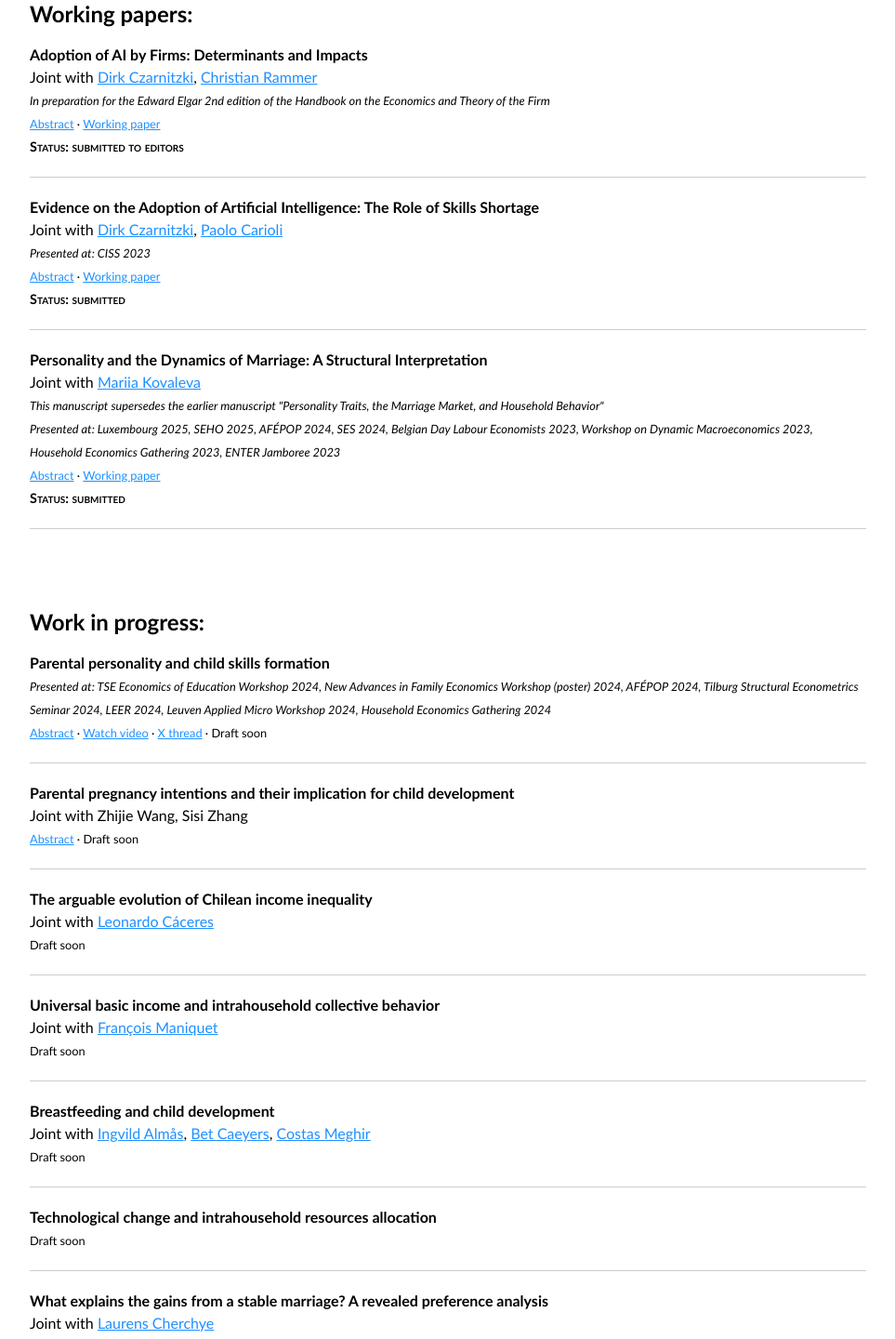
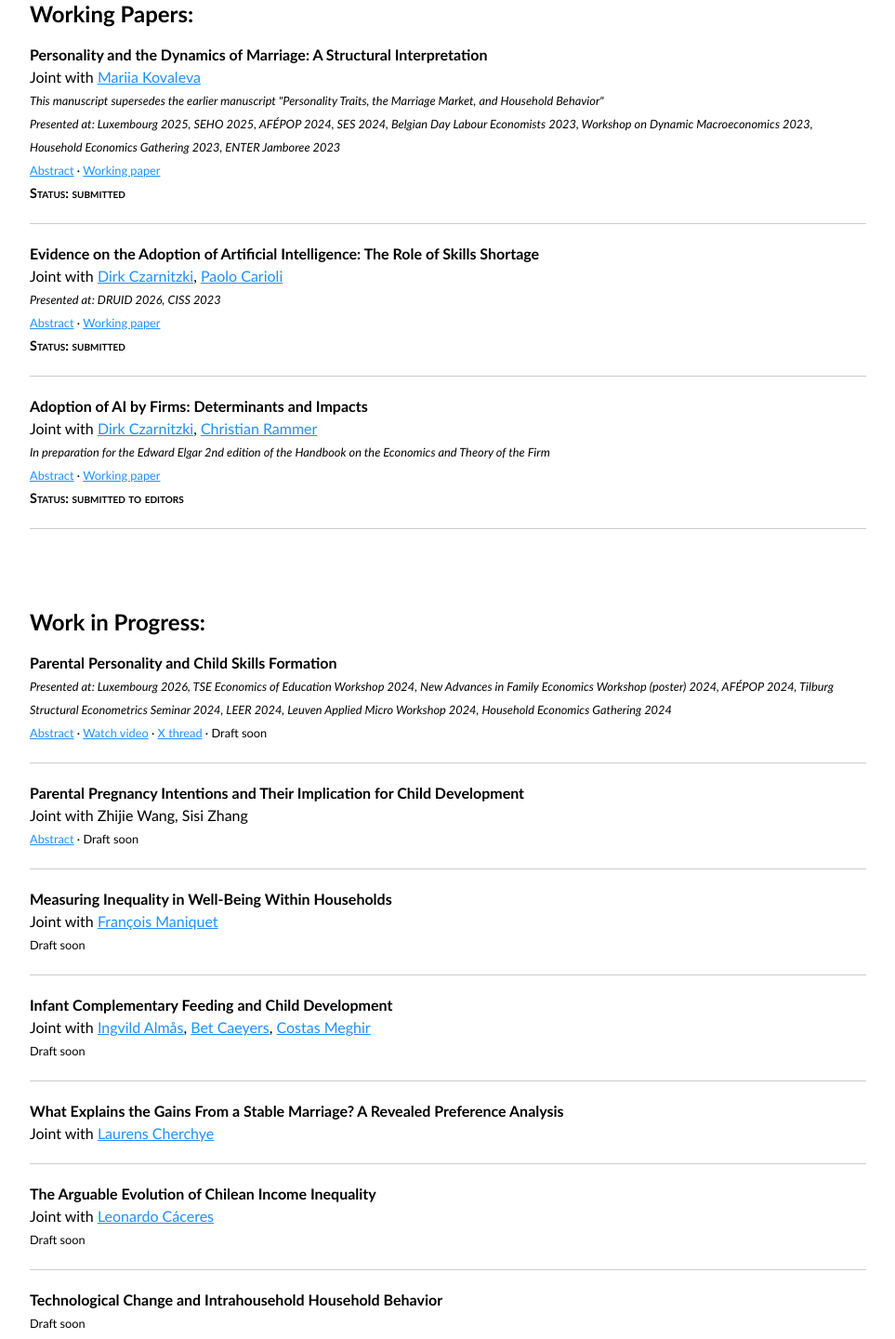
Before and after one commit to gaston-fernandez/gaston-fernandez.github.io, a plain HTML site: page research.html in a window 1280 px wide. Shown: the part 640-2080 px from the top of the page at 93% size, without its empty margins (158-1121 px from the left). Drawn offline with Linux system fonts and the light colour scheme.

Commit message:
Update research.html

```diff
--- a/research.html
+++ b/research.html
@@ -143,8 +143,29 @@ Joint with <a class="two" href="https://scholar.google.com/citations?user=0_DQKh
 
 </br>
 </br>
-<h2 id="work-in-progress">Working papers:</h2>
+<h2 id="work-in-progress">Working Papers:</h2>
 
+
+<p>
+<strong>Personality and the Dynamics of Marriage: A Structural Interpretation</strong><br>
+Joint with <a class="two" href="https://www.mariiakovaleva.com/index.html" target="_blank">Mariia Kovaleva</a><br>
+<em><span style="font-size: 80%;"> This manuscript supersedes the earlier manuscript "Personality Traits, the Marriage Market, and Household Behavior" </span>  </em><br>
+<em><span style="font-size: 80%;"> Presented at: Luxembourg 2025, SEHO 2025, AFÉPOP 2024, SES 2024, Belgian Day Labour Economists 2023, Workshop on Dynamic Macroeconomics 2023, Household Economics Gathering 2023, ENTER Jamboree 2023</span>  </em><br>
+<span style="font-size: 80%;"><a href="javascript:void(0);" onclick="toggleAbstract('abstract5')">Abstract</a> · <a class="two" href="files/dp18519.pdf" target="_blank">Working paper</a> </span><br>
+<span style="font-size: 90%;" id="petite-caps"><strong>Status: submitted</strong> </span>
+<div id="abstract5" style="display:none; font-size: 80%;">We develop an empirical framework to analyze the dynamic effect of personality traits in marriage market patterns and intrahousehold decisions. We exploit detailed information at the individual level from the HILDA survey about consumption, labor supply, time use, and personality traits (as measured by the Big Five). First, we document that personality types are related to marital and divorce patterns, time allocated to both market and non-market labor activities, and the evolution of earnings. To rationalize these empirical facts, we build a life-cycle model that integrates endogenous household formation and collective household choices under limited commitment. Our framework allows personality to affect both wage processes and individual preferences. In the latter, personality traits enter indirectly through household production and the utility of marriage (match quality). We use the estimates of our model to conduct counterfactuals associated with intrahousehold behavior.</div>
+</p>
+<hr class="publication-divider">
+
+<p>
+<strong>Evidence on the Adoption of Artificial Intelligence: The Role of Skills Shortage</strong><br>
+Joint with <a class="two" href="https://scholar.google.com/citations?user=0_DQKhUAAAAJ&hl=en&oi=ao" target="_blank">Dirk Czarnitzki</a>, <a class="two" href="https://www.kuleuven.be/wieiswie/en/person/00144520" target="_blank">Paolo Carioli</a> <br>
+<em><span style="font-size: 80%;"> Presented at: DRUID 2026, CISS 2023 </span> </em><br>
+<span style="font-size: 80%;"><a href="javascript:void(0);" onclick="toggleAbstract('abstract4')">Abstract</a> · <a class="two" href="/files/dp18793.pdf" target="_blank">Working paper</a> </span><br>
+<span style="font-size: 90%;" id="petite-caps"><strong>Status: submitted</strong> </span>
+<div id="abstract4" style="display:none; font-size: 80%;">Artificial Intelligence (AI) is considered to be the next general-purpose technology, with the potential of performing tasks commonly requiring human capabilities. While it is commonly feared that AI replaces labor and disrupts jobs, we instead investigate the potential of AI for overcoming increasingly alarming skills shortages in firms. We exploit unique German survey data from the Mannheim Innovation Panel on both the adoption of AI and the extent to which firms experience scarcity of skills. We measure skills shortage by the number of job vacancies that could not be filled as planned by firms, distinguishing among different types of skills. To account for the potential endogeneity of skills shortage, we also implement instrumental variable estimators. Overall, we find a positive and significant effect of skills shortage on AI adoption, the breadth of AI methods, and the breadth of areas of application of AI. In addition, we find evidence that scarcity of labor with academic education relates to firms exploring and adopting AI.</div>
+</p>
+<hr class="publication-divider">
 
 <p>
 <strong>Adoption of AI by Firms: Determinants and Impacts</strong><br>
@@ -157,83 +178,64 @@ Joint with <a class="two" href="https://scholar.google.com/citations?user=0_DQKh
 <hr class="publication-divider">
 
 
-<p>
-<strong>Evidence on the Adoption of Artificial Intelligence: The Role of Skills Shortage</strong><br>
-Joint with <a class="two" href="https://scholar.google.com/citations?user=0_DQKhUAAAAJ&hl=en&oi=ao" target="_blank">Dirk Czarnitzki</a>, <a class="two" href="https://www.kuleuven.be/wieiswie/en/person/00144520" target="_blank">Paolo Carioli</a> <br>
-<em><span style="font-size: 80%;"> Presented at: CISS 2023 </span> </em><br>
-<span style="font-size: 80%;"><a href="javascript:void(0);" onclick="toggleAbstract('abstract4')">Abstract</a> · <a class="two" href="/files/dp18793.pdf" target="_blank">Working paper</a> </span><br>
-<span style="font-size: 90%;" id="petite-caps"><strong>Status: submitted</strong> </span>
-<div id="abstract4" style="display:none; font-size: 80%;">Artificial Intelligence (AI) is considered to be the next general-purpose technology, with the potential of performing tasks commonly requiring human capabilities. While it is commonly feared that AI replaces labor and disrupts jobs, we instead investigate the potential of AI for overcoming increasingly alarming skills shortages in firms. We exploit unique German survey data from the Mannheim Innovation Panel on both the adoption of AI and the extent to which firms experience scarcity of skills. We measure skills shortage by the number of job vacancies that could not be filled as planned by firms, distinguishing among different types of skills. To account for the potential endogeneity of skills shortage, we also implement instrumental variable estimators. Overall, we find a positive and significant effect of skills shortage on AI adoption, the breadth of AI methods, and the breadth of areas of application of AI. In addition, we find evidence that scarcity of labor with academic education relates to firms exploring and adopting AI.</div>
-</p>
-<hr class="publication-divider">
-
-<p>
-<strong>Personality and the Dynamics of Marriage: A Structural Interpretation</strong><br>
-Joint with <a class="two" href="https://www.mariiakovaleva.com/index.html" target="_blank">Mariia Kovaleva</a><br>
-<em><span style="font-size: 80%;"> This manuscript supersedes the earlier manuscript "Personality Traits, the Marriage Market, and Household Behavior" </span>  </em><br>
-<em><span style="font-size: 80%;"> Presented at: Luxembourg 2025, SEHO 2025, AFÉPOP 2024, SES 2024, Belgian Day Labour Economists 2023, Workshop on Dynamic Macroeconomics 2023, Household Economics Gathering 2023, ENTER Jamboree 2023</span>  </em><br>
-<span style="font-size: 80%;"><a href="javascript:void(0);" onclick="toggleAbstract('abstract5')">Abstract</a> · <a class="two" href="files/dp18519.pdf" target="_blank">Working paper</a> </span><br>
-<span style="font-size: 90%;" id="petite-caps"><strong>Status: submitted</strong> </span>
-<div id="abstract5" style="display:none; font-size: 80%;">We develop an empirical framework to analyze the dynamic effect of personality traits in marriage market patterns and intrahousehold decisions. We exploit detailed information at the individual level from the HILDA survey about consumption, labor supply, time use, and personality traits (as measured by the Big Five). First, we document that personality types are related to marital and divorce patterns, time allocated to both market and non-market labor activities, and the evolution of earnings. To rationalize these empirical facts, we build a life-cycle model that integrates endogenous household formation and collective household choices under limited commitment. Our framework allows personality to affect both wage processes and individual preferences. In the latter, personality traits enter indirectly through household production and the utility of marriage (match quality). We use the estimates of our model to conduct counterfactuals associated with intrahousehold behavior.</div>
-</p>
-<hr class="publication-divider">
 
 
 </br>
 </br>
-<h2 id="work-in-progress">Work in progress:</h2>
+<h2 id="work-in-progress">Work in Progress:</h2>
 
 <p>
-<strong>Parental personality and child skills formation</strong><br>
+<strong>Parental Personality and Child Skills Formation</strong><br>
 <!-- <span style="color: crimson;"> <strong> [Job Market Paper]</strong></span><br>	 -->
-<em> <span style="font-size: 80%;"> Presented at: TSE Economics of Education Workshop 2024, New Advances in Family Economics Workshop (poster) 2024, AFÉPOP 2024, Tilburg Structural Econometrics Seminar 2024, LEER 2024, Leuven Applied Micro Workshop 2024, Household Economics Gathering 2024</span></em><br>
+<em> <span style="font-size: 80%;"> Presented at: Luxembourg 2026, TSE Economics of Education Workshop 2024, New Advances in Family Economics Workshop (poster) 2024, AFÉPOP 2024, Tilburg Structural Econometrics Seminar 2024, LEER 2024, Leuven Applied Micro Workshop 2024, Household Economics Gathering 2024</span></em><br>
 <span style="font-size: 80%;"><a href="javascript:void(0);" onclick="toggleAbstract('abstract6')">Abstract</a> · <a class="two" href="https://www.youtube.com/watch?v=03rwO0EgBSk&t=3s" target="_blank">Watch video</a> · <a class="two" href="https://x.com/GastFernandezB/status/1859543099720049013" target="_blank">X thread</a> · Draft soon </span><br>
 <div id="abstract6" style="display:none; font-size: 80%;">This paper studies the influence of parental personality on child development. I exploit detailed individual-level data from the PSID and its Child Development and Wellbeing Supplements on parental personality, children’s skills, wages, and time-use decisions. The empirical results suggest a systematic gap in cognitive and non-cognitive skills between children of parents with different personalities. This skills gap increases as children grow older and remains significant after accounting for traditional family attributes. To provide a rationale for these observed patterns, I estimate a life cycle model that incorporates parental personality and considers household decisions with endogenous formation for a child’s cognitive and non-cognitive skills. In this framework, parental personality affects the monetary and time inputs in children as well as the type of interactions between parents and children. The simulations indicate that most of the influence of personality on a child’s skills is through its effect on the quality of parent-child interactions. Also, cash transfer policies that do not account for the productivity associated with parental personality can have unexpected, negative effects on child development. </div>
 </p>
 <hr class="publication-divider">
 
 <p>
-<strong>Parental pregnancy intentions and their implication for child development</strong><br>
+<strong>Parental Pregnancy Intentions and Their Implication for Child Development</strong><br>
 Joint with Zhijie Wang, Sisi Zhang</a><br>
 <span style="font-size: 80%;"><a href="javascript:void(0);" onclick="toggleAbstract('abstractt')">Abstract</a> · Draft soon </span><br>
-<div id="abstractt" style="display:none; font-size: 80%;">This article investigates how parental pregnancy intentions in developing countries, specifically whether a pregnancy is wanted or an unwanted pregnancy results in a live birth, affect the development of a child's skills and health over the life cycle. We use the dataset Young Lives, which collects longitudinal data on a child's cognitive skills and health, parental investments, and pregnancy intentions in Ethiopia, India, Peru, and Vietnam. Our descriptive results show that unwanted pregnancies are strongly correlated with maternal behaviour, although wanted and unwanted children exhibit limited differences in measured outcomes at or after birth. Differences in health and cognition subsequently emerge, together with heterogeneous parental investment responses across countries and ages. To rationalize these patterns, we estimate a technology of skill formation that allows unwantedness to be associated with children's initial latent conditions, parental investment decisions, and the subsequent productivity of skill inputs. The structural estimates and simulated counterfactuals suggest that unwanted pregnancies matter for child development less through a decline in parental investment and more through early health conditions and subsequent developmental productivity, pointing to the relevance of early, targeted health and child-development support for children born after unwanted pregnancies. </div>
+<div id="abstractt" style="display:none; font-size: 80%;">This article investigates how parental pregnancy intentions in developing countries, specifically whether a wanted or an unwanted pregnancy results in a live birth, affect the development of a child's skills and health over the life cycle. We use the dataset Young Lives, which collects longitudinal data on a child's cognitive skills and health, parental investments, and pregnancy intentions in Ethiopia, India, Peru, and Vietnam. Our descriptive results show that unwanted pregnancies are strongly correlated with maternal behaviour, although wanted and unwanted children exhibit limited differences in measured outcomes at or after birth. Differences in health and cognition subsequently emerge, together with heterogeneous parental investment responses across countries and ages. To rationalize these patterns, we estimate a technology of skill formation that allows unwantedness to be associated with children's initial latent conditions, parental investment decisions, and the subsequent productivity of skill inputs. The structural estimates and simulated counterfactuals suggest that unwanted pregnancies matter for child development less through a decline in parental investment and more through early health conditions and subsequent developmental productivity, pointing to the relevance of early, targeted health and child-development support for children born after unwanted pregnancies. </div>
 </p>
 <hr class="publication-divider">
 
 <p>
-<strong>The arguable evolution of Chilean income inequality</strong><br>
+<strong>Measuring Inequality in Well-Being Within Households</strong><br>
+Joint with <a class="two" href="https://scholar.google.com/citations?user=cQR8M6IAAAAJ&hl=fr" target="_blank">François Maniquet</a><br>
+<span style="font-size: 80%;">Draft soon </a> </span>
+</p>
+<hr class="publication-divider">
+
+<p>
+<strong>Infant Complementary Feeding and Child Development</strong><br>
+Joint with <a class="two" href="https://perseus.iies.su.se/~ialm/" target="_blank">Ingvild Almås</a>, <a class="two" href="https://www.cmi.no/staff/bet-caeyers" target="_blank">Bet Caeyers</a>,  <a class="two" href="https://sites.google.com/yale.edu/costasmeghir/home" target="_blank">Costas Meghir</a><br>
+<span style="font-size: 80%;">Draft soon </a> </span>
+</p>
+<hr class="publication-divider">
+
+<p>
+<strong>What Explains the Gains From a Stable Marriage? A Revealed Preference Analysis</strong><br>
+Joint with <a class="two" href="https://sites.google.com/site/laurenscherchye/home" target="_blank">Laurens Cherchye</a><br>
+<!-- <span style="font-size: 80%;"><a href="javascript:void(0);" onclick="toggleAbstract('abstract7')">Abstract</a> · Draft soon </a> </span> -->
+<!-- <div id="abstract7" style="display:none; font-size: 80%;">This paper conducts a structural empirical analysis to determine the relative importance of various characteristics in explaining marriage market outcomes over time. We exploit detailed information at the individual level from the HILDA survey about consumption, labor supply, time use, and personal attributes. We test for efficient household consumption within stable marriages by applying revealed preference restrictions to our sample. Identifying the intrahousehold decision structure allows us to measure both material and nonmaterial gains from marriage, including the sharing rule, public consumption, and unobserved match quality. We analyze the evolution of these marriage market outcomes over time and assess the explanatory power of individual characteristics that include cognitive skills, noncognitive skills, health status, and several demographics.</div>	 -->
+</p>
+<hr class="publication-divider">
+
+<p>
+<strong>The Arguable Evolution of Chilean Income Inequality</strong><br>
 Joint with <a class="two" href="https://scholar.google.com/citations?user=NyyKx1cAAAAJ&hl=en&oi=ao" target="_blank">Leonardo Cáceres</a><br>
 <span style="font-size: 80%;">Draft soon </a> </span>
 </p>
 <hr class="publication-divider">
 
 <p>
-<strong>Universal basic income and intrahousehold collective behavior</strong><br>
-Joint with <a class="two" href="https://scholar.google.com/citations?user=cQR8M6IAAAAJ&hl=fr" target="_blank">François Maniquet</a><br>
+<strong>Technological Change and Intrahousehold Household Behavior</strong><br>
 <span style="font-size: 80%;">Draft soon </a> </span>
 </p>
 <hr class="publication-divider">
 
-<p>
-<strong>Breastfeeding and child development</strong><br>
-Joint with <a class="two" href="https://perseus.iies.su.se/~ialm/" target="_blank">Ingvild Almås</a>, <a class="two" href="https://www.cmi.no/staff/bet-caeyers" target="_blank">Bet Caeyers</a>,  <a class="two" href="https://sites.google.com/yale.edu/costasmeghir/home" target="_blank">Costas Meghir</a><br>
-<span style="font-size: 80%;">Draft soon </a> </span>
-</p>
-<hr class="publication-divider">
-
-<p>
-<strong>Technological change and intrahousehold resources allocation</strong><br>
-<span style="font-size: 80%;">Draft soon </a> </span>
-</p>
-<hr class="publication-divider">
-
-<p>
-<strong>What explains the gains from a stable marriage? A revealed preference analysis</strong><br>
-Joint with <a class="two" href="https://sites.google.com/site/laurenscherchye/home" target="_blank">Laurens Cherchye</a><br>
-<!-- <span style="font-size: 80%;"><a href="javascript:void(0);" onclick="toggleAbstract('abstract7')">Abstract</a> · Draft soon </a> </span> -->
-<!-- <div id="abstract7" style="display:none; font-size: 80%;">This paper conducts a structural empirical analysis to determine the relative importance of various characteristics in explaining marriage market outcomes over time. We exploit detailed information at the individual level from the HILDA survey about consumption, labor supply, time use, and personal attributes. We test for efficient household consumption within stable marriages by applying revealed preference restrictions to our sample. Identifying the intrahousehold decision structure allows us to measure both material and nonmaterial gains from marriage, including the sharing rule, public consumption, and unobserved match quality. We analyze the evolution of these marriage market outcomes over time and assess the explanatory power of individual characteristics that include cognitive skills, noncognitive skills, health status, and several demographics.</div>	 -->
-</p>
-<hr class="publication-divider">
 
 
 
```
